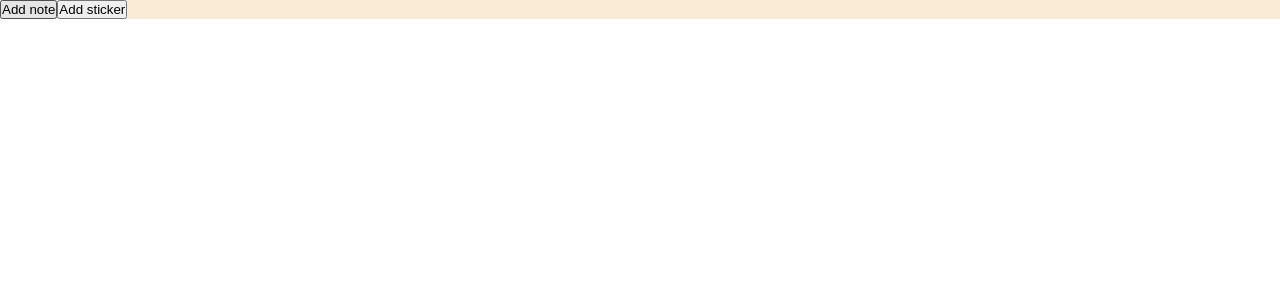
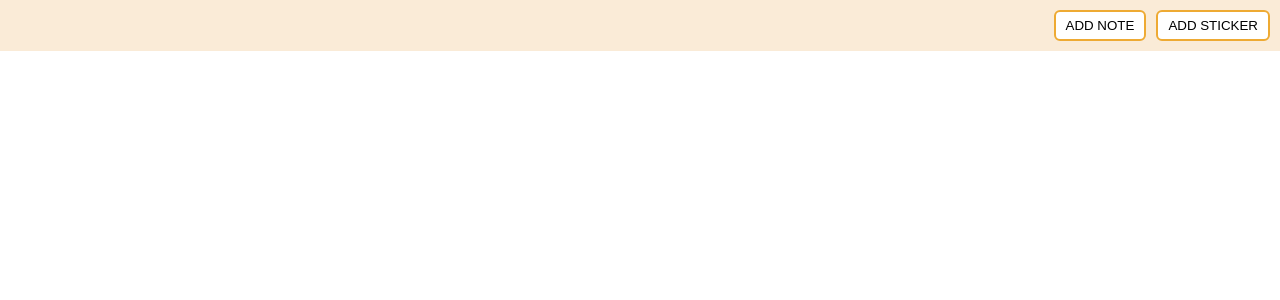
Before and after one commit to busygraybird/notes-and-stickers, a React app: page / in a window 1280 px wide. Shown: the top 300 px of the page. Built offline with nearby package versions, Linux system fonts and the light colour scheme.

Commit message:
Add buttons panel on board

```diff
--- a/src/index.tsx
+++ b/src/index.tsx
@@ -1,6 +1,6 @@
 import React from 'react';
 import ReactDOM from 'react-dom';
 import App from './ui/App';
-import './index.scss';
+import './ui/styles/index.scss';
 
 ReactDOM.render(<App />, document.querySelector('#root'));
--- a/src/ui/Board/Board.tsx
+++ b/src/ui/Board/Board.tsx
@@ -4,6 +4,7 @@ import { default as NoteType } from '../../domain/Note';
 import { default as StickerType } from '../../domain/Sticker';
 import usePinnedBoardItems from '../../controllers/usePinnedBoardItems';
 import Sticker from '../Sticker';
+import BoardButtons from '../BoardButtons';
 
 const Board = () => {
   const { items, addNote, addSticker } = usePinnedBoardItems();
@@ -26,11 +27,23 @@ const Board = () => {
     });
   };
 
+  const buttons = [
+    {
+      key: 'note',
+      title: 'Add note',
+      handleClick: addNote,
+    },
+    {
+      key: 'sticker',
+      title: 'Add sticker',
+      handleClick: addSticker,
+    },
+  ];
+
   return (
     <div className={styles.appNotes}>
+      <BoardButtons buttons={buttons} />
       {getItemsComponents()}
-      <button onClick={addNote}>Add note</button>
-      <button onClick={addSticker}>Add sticker</button>
     </div>
   );
 };
--- /dev/null
+++ b/src/ui/BoardButtons/BoardButtons.module.scss
@@ -0,0 +1,19 @@
+.buttons {
+  padding: 10px;
+  position: sticky;
+  top: 0;
+  display: flex;
+  gap: 10px;
+  justify-content: flex-end;
+}
+
+.button {
+  padding: 6px 10px;
+  border-radius: 6px;
+  border: 2px solid var(--button-border-color);
+  background-color: var(--button-background-color);
+  text-transform: uppercase;
+  outline: none;
+  pointer-events: painted;
+  cursor: pointer;
+}
--- /dev/null
+++ b/src/ui/BoardButtons/BoardButtons.tsx
@@ -0,0 +1,27 @@
+import { FC, MouseEventHandler } from 'react';
+
+import styles from './BoardButtons.module.scss';
+
+type BoardButton = {
+  key: string;
+  title: string;
+  handleClick: MouseEventHandler<HTMLButtonElement>;
+};
+
+interface IBoardButtons {
+  buttons: Array<BoardButton>;
+}
+
+const BoardButtons: FC<IBoardButtons> = ({ buttons }) => {
+  return (
+    <div className={styles.buttons}>
+      {buttons.map(({ key, title, handleClick }) => (
+        <button key={key} className={styles.button} onClick={handleClick}>
+          {title}
+        </button>
+      ))}
+    </div>
+  );
+};
+
+export default BoardButtons;
--- /dev/null
+++ b/src/ui/BoardButtons/index.ts
@@ -0,0 +1 @@
+export { default } from './BoardButtons';
--- a/src/index.scss
+++ b/src/ui/styles/index.scss
@@ -1,3 +1,5 @@
+@import "vars";
+
 * {
   margin: 0;
   padding: 0;
--- /dev/null
+++ b/src/ui/styles/vars.scss
@@ -0,0 +1,4 @@
+:root {
+  --button-border-color: #eeaa33;
+  --button-background-color: #fff;
+}
```
